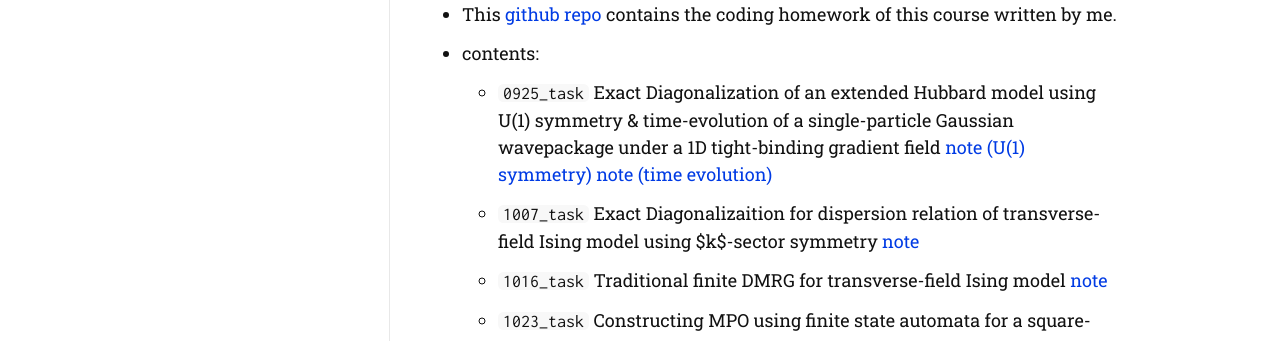
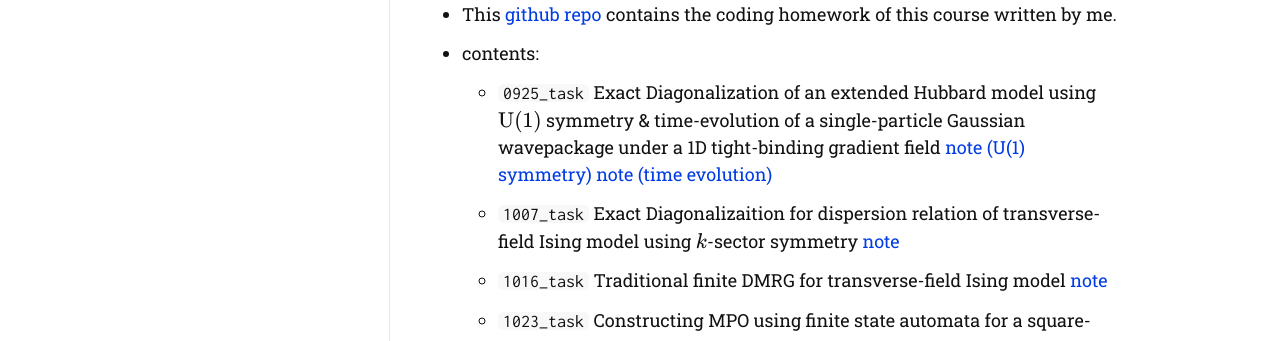
Before and after one commit to haoen2021/haoen2021.github.io, a Jekyll site: the page built from pages/cqp.md, in a window 1280 px wide. Shown: the part 938-1279 px from the top of the page. Built offline with Jekyll 4.4.1, drawn with Linux system fonts in a browser that asks for light colours; nearby versions of some CDN libraries; some web fonts are replaced.

Commit message:
update cqp

```diff
--- a/pages/cqp.md
+++ b/pages/cqp.md
@@ -3,6 +3,13 @@ layout: page
 title: Selected Topics in Computational Quantum Physics (2023 Fall)
 permalink: /cqp2023/
 ---
+<head>
+    <meta charset="UTF-8">
+    <meta name="viewport" content="width=device-width, initial-scale=1.0">
+    <script src="https://polyfill.io/v3/polyfill.min.js?features=es6"></script>
+    <script id="MathJax-script" async src="https://cdn.jsdelivr.net/npm/mathjax@3/es5/tex-mml-chtml.js"></script>
+</head>
+
 ### Course description
 
 This course, lectured by Prof. Shuo Yang, is a graduate course of Department of Physics, Tsinghua University, which is mainly open to graduate students or senior undergraduates majoring in condensed matter physics, atomic and molecular physics, theoretical physics, and other related majors. This course introduces modern computational approaches beyond conventional analytic and perturbative methods. The selected topics include, but are not limited to, **Exact Diagonalization, Density Matrix Renormalization Group, Quantum Monte Carlo, and Tensor Network methods, etc.**
@@ -15,8 +22,8 @@ This course, lectured by Prof. Shuo Yang, is a graduate course of Department of
 
 + This [github repo](https://github.com/haoen2021/Toy-models-in-Computational-Quantum-Physics) contains the coding homework of this course written by me.
 + contents:
-  + `0925_task` Exact Diagonalization of an extended Hubbard model using U(1) symmetry & time-evolution of a single-particle Gaussian wavepackage under a 1D tight-binding gradient field	[note (U(1) symmetry)		](documents/0925_task1_report.pdf)[note (time evolution)](documents/0925_task2_report.pdf)
-  + `1007_task` Exact Diagonalizaition for dispersion relation of transverse-field Ising model using $k$-sector symmetry [note](documents/1007_task_report.pdf)
+  + `0925_task` Exact Diagonalization of an extended Hubbard model using $$\mathrm{U(1)}$$ symmetry & time-evolution of a single-particle Gaussian wavepackage under a 1D tight-binding gradient field	[note (U(1) symmetry)		](documents/0925_task1_report.pdf)[note (time evolution)](documents/0925_task2_report.pdf)
+  + `1007_task` Exact Diagonalizaition for dispersion relation of transverse-field Ising model using $$k$$-sector symmetry [note](documents/1007_task_report.pdf)
   + `1016_task` Traditional finite DMRG for transverse-field Ising model [note](documents/1016_task_report.pdf)
   + `1023_task` Constructing MPO using finite state automata for a square-lattice spin model [note](documents/1023_task_report.pdf)
   + `1031_task` Variational MPS for open-boundary-conditioned 1D Ising cluster model [note](documents/1031_task_report.pdf)
```
Also changed, not shown: docs.md (+0 -2 lines).
